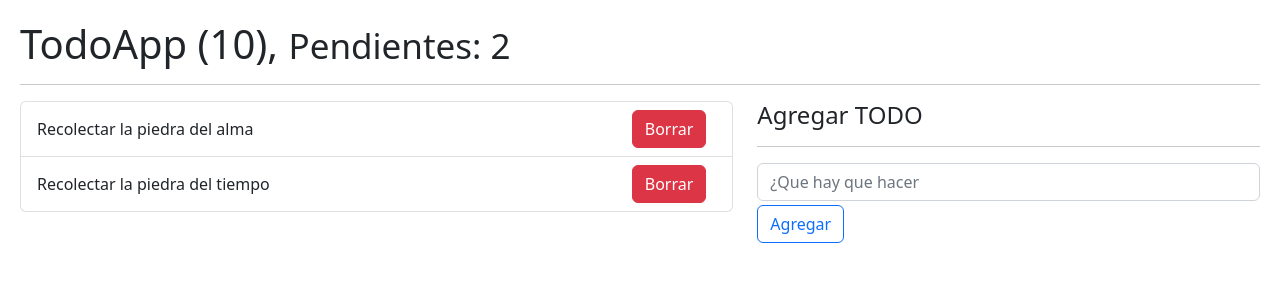
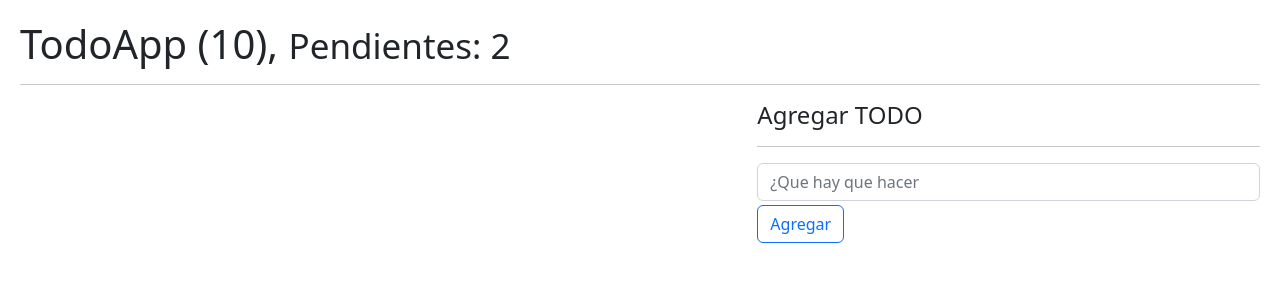
Before and after one commit to Xtremono/hook-app, a React (Vite) app: page / in a window 1280 px wide. Shown: the top 300 px of the page. Built offline with nearby package versions, Linux system fonts and the light colour scheme.

Commit message:
Puesta en marcha de use reducer

```diff
--- a/src/07-useReducer/TodoApp.jsx
+++ b/src/07-useReducer/TodoApp.jsx
@@ -1,24 +1,29 @@
-import { useReducer } from "react"
+import { useEffect, useReducer } from "react"
 import { todoReducer } from "./todoReducer"
 import { TodoList } from "./TodoList"
 import { TodoAdd } from "./TodoAdd"
 
 const initialState = [
-  {
-  id: new Date().getTime(),
-  description: 'Recolectar la piedra del alma',
-  done: false,
-  },
-  {
-    id: new Date().getTime() * 3,
-    description: 'Recolectar la piedra del tiempo',
-    done: false,
-  }
+  //{
+  //id: new Date().getTime(),
+  //description: 'Recolectar la piedra del alma',
+  //done: false,
+  //},
+
 ]
+
+const init = () => {
+  return JSON.parse(localStorage.getItem('todos') ) || [];
+}
 
 export const TodoApp = () => {
 
-  const [todos, dispatch] = useReducer(todoReducer, initialState)
+  const [todos, dispatch] = useReducer(todoReducer, initialState, init)
+
+  useEffect(() => {
+    localStorage.setItem('todos', JSON.stringify( todos ) );
+  }, [todos])
+
 
     const handleNewTodo = (todo) => {
       const action = {
```
